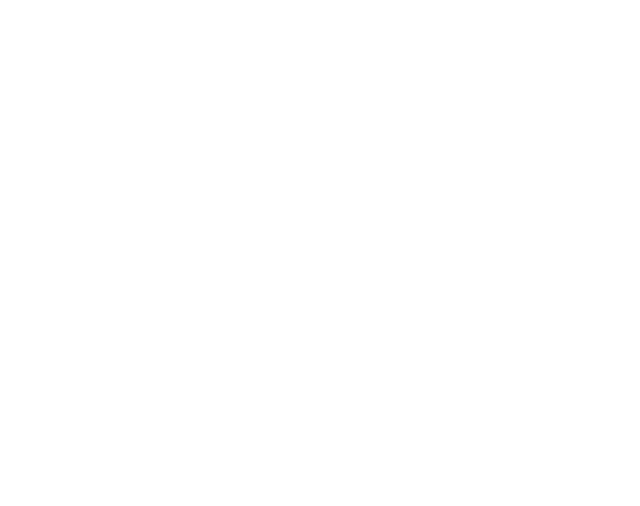
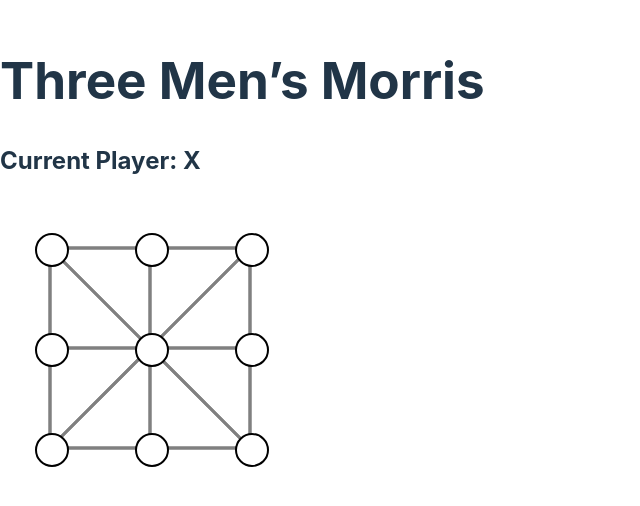
Before and after one commit to mosesgitonga/gameOfLies, a React (Vite) app in the folder frontend/: page / in a window 1280 px wide. Shown: the part 142-648 px from the top of the page, without its empty margins (0-640 px from the left). Built offline with nearby package versions, Linux system fonts and the light colour scheme; no server answers.

Commit message:
update: feature UI logic

```diff
--- a/frontend/src/App.css
+++ b/frontend/src/App.css
@@ -1,42 +1,37 @@
-/* #root {
-  max-width: 1280px;
-  margin: 0 auto;
-  padding: 2rem;
-  text-align: center;
+.board-container {
+  position: relative;
+  width: 300px;
+  height: 300px;
 }
 
-.logo {
-  height: 6em;
-  padding: 1.5em;
-  will-change: filter;
-  transition: filter 300ms;
-}
-.logo:hover {
-  filter: drop-shadow(0 0 2em #646cffaa);
-}
-.logo.react:hover {
-  filter: drop-shadow(0 0 2em #61dafbaa);
+.lines {
+  position: absolute;
+  top: 0;
+  left: 0;
 }
 
-@keyframes logo-spin {
-  from {
-    transform: rotate(0deg);
-  }
-  to {
-    transform: rotate(360deg);
-  }
+.piece {
+  position: absolute;
+  width: 30px;
+  height: 30px;
+  background-color: white;
+  border-radius: 50%;
+  border: 2px solid black;
+  font-size: 20px;
+  font-weight: bold;
+  text-align: center;
+  line-height: 30px;
+  cursor: pointer;
 }
 
-@media (prefers-reduced-motion: no-preference) {
-  a:nth-of-type(2) .logo {
-    animation: logo-spin infinite 20s linear;
-  }
+.piece.X {
+  color: red;
 }
 
-.card {
-  padding: 2em;
+.piece.O {
+  color: blue;
 }
 
-.read-the-docs {
-  color: #888;
-} */
+.piece:active {
+  transform: scale(1.1);
+}
--- a/frontend/src/App.jsx
+++ b/frontend/src/App.jsx
@@ -1,46 +1,115 @@
-import { useEffect, useState } from 'react';
-import { io } from 'socket.io-client';
-
-const socket = io('http://localhost:3000');
+import { useState } from "react";
+import "./App.css";
 
 function GameBoard() {
-  const [board, setBoard] = useState([["", "", ""], ["", "", ""], ["", "", ""]]);
-  const [currentPlayer, setCurrentPlayer] = useState(null);
+  // Define valid positions (junctions where lines meet)
+  const positions = {
+    "A": [50, 50],  "B": [150, 50],  "C": [250, 50],
+    "D": [50, 150], "E": [150, 150], "F": [250, 150],
+    "G": [50, 250], "H": [150, 250], "I": [250, 250],
+  };
 
-  useEffect(() => {
-    // Receive board updates
-    socket.on('update-board', (newBoard) => {
-      setBoard(newBoard);
-    });
+  // Define valid moves between positions
+  const validMoves = {
+    A: ["B", "D", "E"],
+    B: ["A", "C", "E"],
+    C: ["B", "E", "F"],
+    D: ["A", "E", "G"],
+    E: ["A", "B", "C", "D", "F", "G", "H", "I"], // Center connects to all
+    F: ["C", "E", "I"],
+    G: ["D", "E", "H"],
+    H: ["E", "G", "I"],
+    I: ["E", "F", "H"],
+  };
 
-    // Receive turn updates
-    socket.on('player-turn', (player) => {
-      setCurrentPlayer(player);
-    });
+  const [pieces, setPieces] = useState({ A: null, B: null, C: null, D: null, E: null, F: null, G: null, H: null, I: null });
+  const [currentPlayer, setCurrentPlayer] = useState("X");
+  const [draggedPiece, setDraggedPiece] = useState(null);
+  const [winner, setWinner] = useState(null);
+  const [placedPieces, setPlacedPieces] = useState({ X: 0, O: 0 });
 
-    // Clean up
-    return () => {
-      socket.disconnect();
-    };
-  }, []);
+  const checkWinner = (newPieces) => {
+    const winningLines = [
+      ["A", "B", "C"], ["D", "E", "F"], ["G", "H", "I"], // Rows
+      ["A", "D", "G"], ["B", "E", "H"], ["C", "F", "I"], // Columns
+      ["A", "E", "I"], ["C", "E", "G"], // Diagonals
+    ];
 
-  const handleCellClick = (x, y) => {
-    socket.emit('place-piece', { x, y });
+    for (let line of winningLines) {
+      if (line.every(pos => newPieces[pos] === "X")) return "X";
+      if (line.every(pos => newPieces[pos] === "O")) return "O";
+    }
+    return null;
+  };
+
+  const handleClick = (pos) => {
+    if (winner || pieces[pos]) return;
+    if (placedPieces[currentPlayer] < 3) {
+      let newPieces = { ...pieces, [pos]: currentPlayer };
+      setPieces(newPieces);
+      setPlacedPieces(prev => ({ ...prev, [currentPlayer]: prev[currentPlayer] + 1 }));
+      setWinner(checkWinner(newPieces));
+      setCurrentPlayer(currentPlayer === "X" ? "O" : "X");
+    }
+  };
+
+  const handleMouseDown = (pos) => {
+    if (pieces[pos] === currentPlayer && placedPieces[currentPlayer] === 3) {
+      setDraggedPiece(pos);
+    }
+  };
+
+  const handleMouseUp = (pos) => {
+    if (!draggedPiece || winner || pieces[pos]) return;
+    const from = draggedPiece;
+    if (validMoves[from]?.includes(pos)) {
+      let newPieces = { ...pieces, [from]: null, [pos]: currentPlayer };
+      setPieces(newPieces);
+      setWinner(checkWinner(newPieces));
+      setDraggedPiece(null);
+      setCurrentPlayer(currentPlayer === "X" ? "O" : "X");
+    }
   };
 
   return (
-    <div className="game-board">
-      {board.map((row, rowIndex) =>
-        row.map((cell, colIndex) => (
+    <div>
+      <h1>Three Men’s Morris</h1>
+      <h2>{winner ? `Player ${winner} Wins!` : `Current Player: ${currentPlayer}`}</h2>
+
+      <div className="board-container">
+        {/* SVG for lines */}
+        <svg className="lines" width="300" height="300">
+          {Object.entries(validMoves).map(([from, toList]) => {
+            const [fromX, fromY] = positions[from];
+            return toList.map((to) => {
+              const [toX, toY] = positions[to];
+              return (
+                <line
+                  key={`${from}-${to}`}
+                  x1={fromX} y1={fromY} x2={toX} y2={toY}
+                  stroke="gray" strokeWidth="3"
+                />
+              );
+            });
+          })}
+        </svg>
+
+        {/* Interactive pieces */}
+        {Object.entries(positions).map(([pos, [x, y]]) => (
           <div
-            key={`${rowIndex}-${colIndex}`}
-            onClick={() => handleCellClick(rowIndex, colIndex)}
-            className={`cell ${cell}`}
+            key={pos}
+            className={`piece ${pieces[pos] || ""}`}
+            style={{ left: `${x - 15}px`, top: `${y - 15}px` }}
+            onClick={() => handleClick(pos)}
+            onMouseDown={() => handleMouseDown(pos)}
+            onMouseUp={() => handleMouseUp(pos)}
           >
-            {cell}
+            {pieces[pos]}
           </div>
-        ))
-      )}
+        ))}
+      </div>
+
+      {winner && <button onClick={() => window.location.reload()}>Restart</button>}
     </div>
   );
 }
--- a/frontend/src/main.jsx
+++ b/frontend/src/main.jsx
@@ -7,5 +7,5 @@
 createRoot(document.getElementById('root')).render(
   <StrictMode>
     <GameBoard />
-  </StrictMode>,
+  </StrictMode>
 )
```
